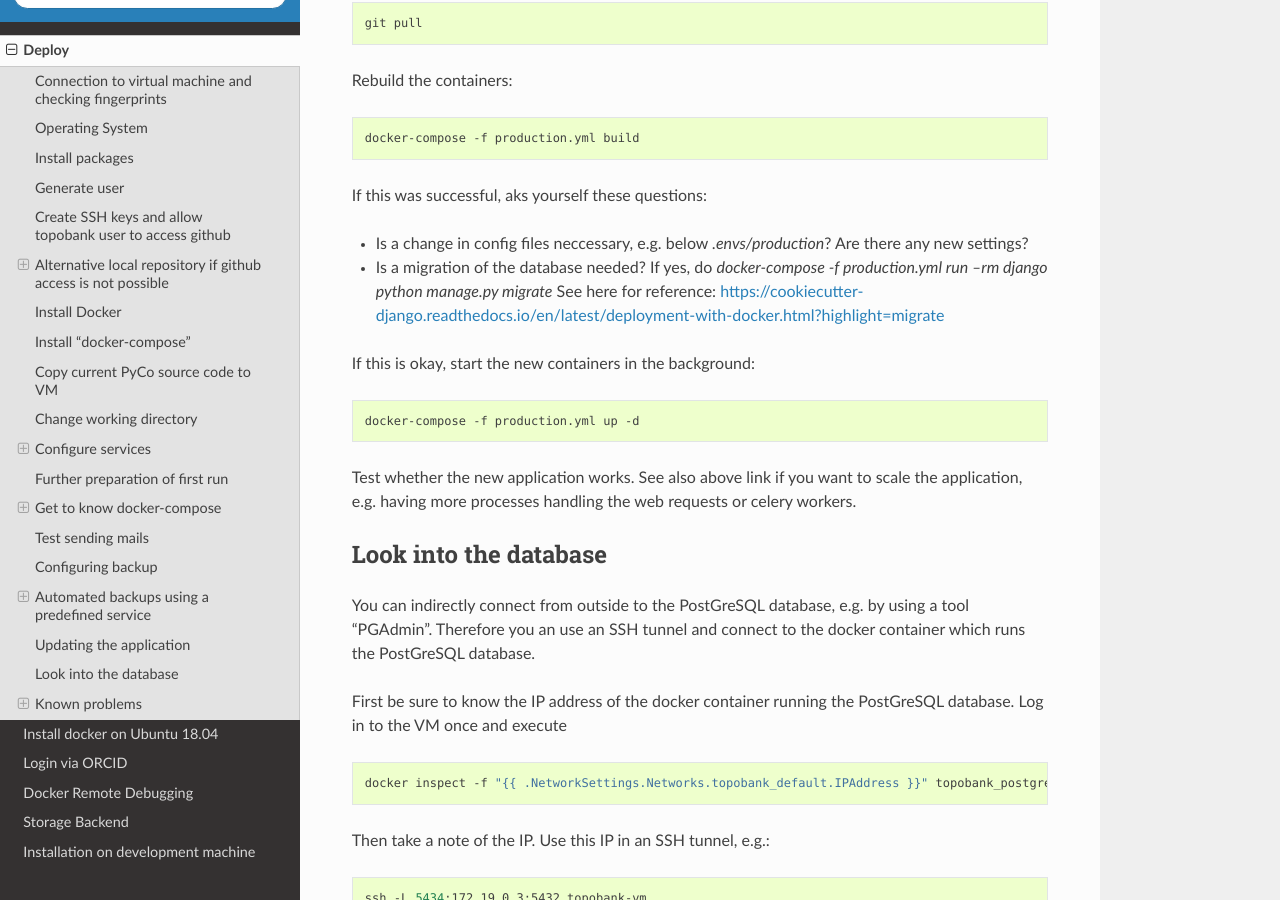
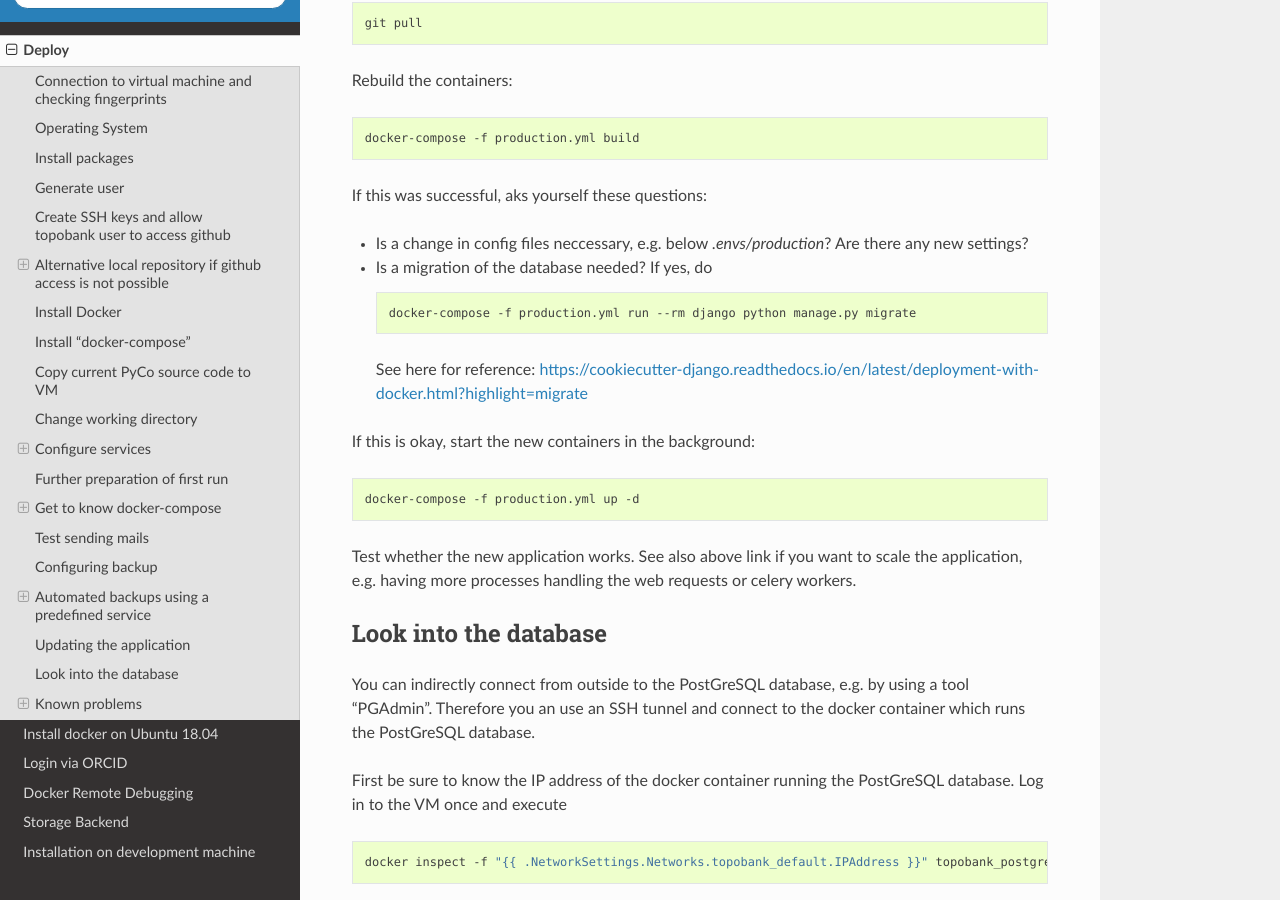
Before and after one commit to ContactEngineering/topobank, a Sphinx documentation site: the page built from docs/deploy.rst, in a window 1280 px wide and 900 px high, scrolled down 14257 px. Built offline with Sphinx 7.4.7 and the Read the Docs theme 2.0.0, drawn with Linux system fonts in a browser that asks for light colours.

```diff
--- a/docs/deploy.rst
+++ b/docs/deploy.rst
@@ -752,7 +752,11 @@
 - Is a change in config files neccessary, e.g. below `.envs/production`?
   Are there any new settings?
 - Is a migration of the database needed? If yes, do
-  `docker-compose -f production.yml run --rm django python manage.py migrate`
+
+  .. code:: bash
+
+     docker-compose -f production.yml run --rm django python manage.py migrate
+
   See here for reference: https://cookiecutter-django.readthedocs.io/en/latest/deployment-with-docker.html?highlight=migrate
 
 If this is okay, start the new containers in the background:
```
